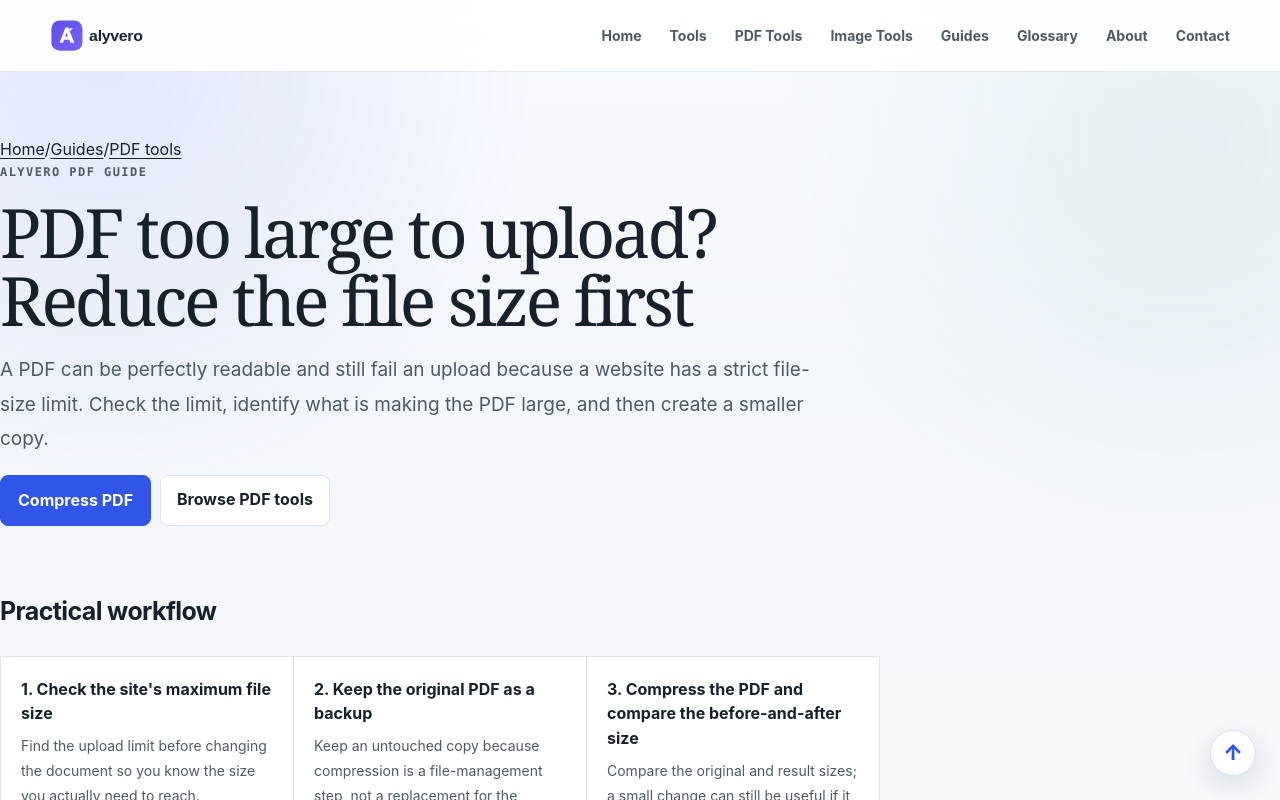
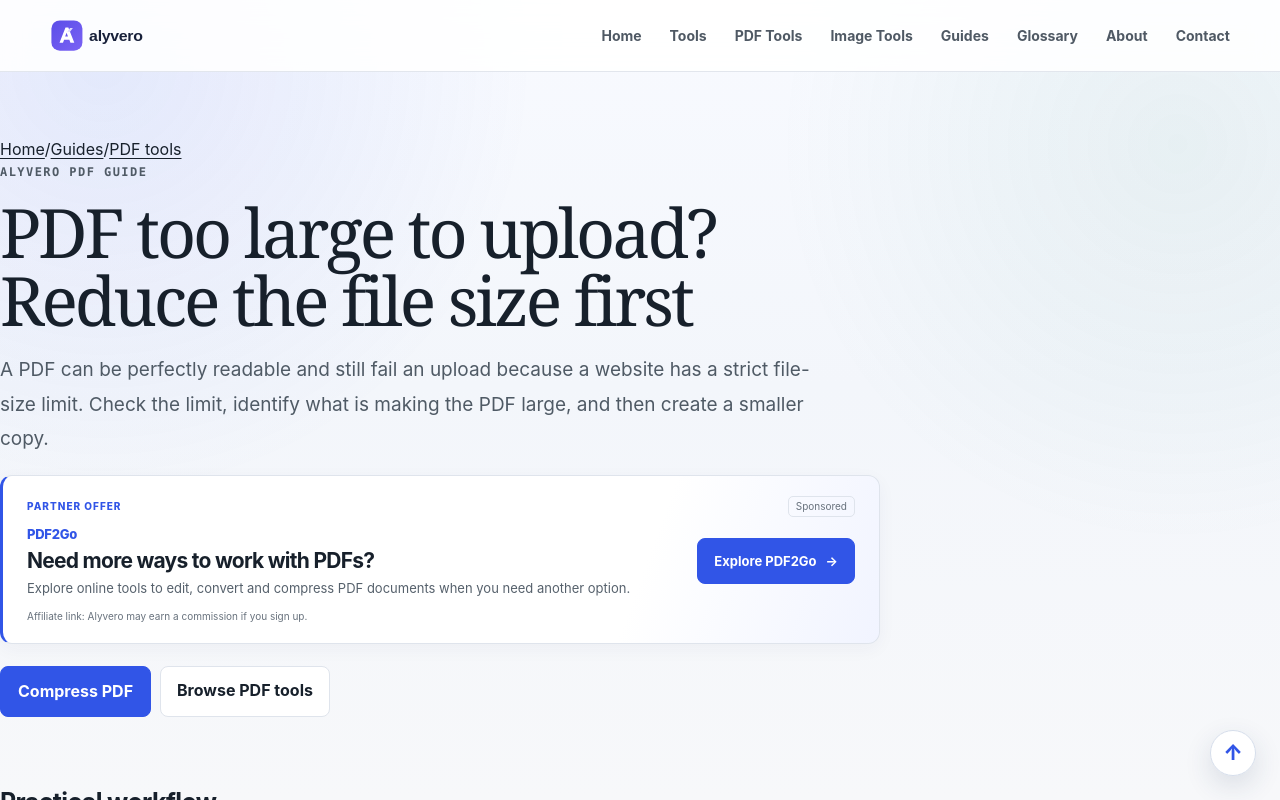
Before and after one commit to rindodi/alyvero, a Next.js app: page /pdf-too-large-to-upload in a window 1280 px wide. Shown: the top 800 px of the page. Built offline with nearby package versions, Linux system fonts and the light colour scheme.

Commit message:
Add relevant affiliate offer to PDF guides

```diff
--- a/components/SearchIntentPage.tsx
+++ b/components/SearchIntentPage.tsx
@@ -1,5 +1,6 @@
 import Link from "next/link";
 import type { PdfGuide } from "@/lib/compressPdfGuides";
+import PDF2GoAd from "@/components/PDF2GoAd";
 
 const stepNotes: Record<string, string[]> = {
   "pdf-too-large-to-upload": [
@@ -76,6 +77,7 @@ export default function SearchIntentPage({ guide }: { guide: PdfGuide }) {
       <p className="eyebrow">Alyvero PDF guide</p>
       <h1>{guide.title}</h1>
       <p className="lead">{guide.intro}</p>
+      <PDF2GoAd />
       <div className="actions">
         <Link className="primary" href="/compress-pdf">Compress PDF</Link>
         <Link className="secondary" href="/pdf-tools">Browse PDF tools</Link>
```
